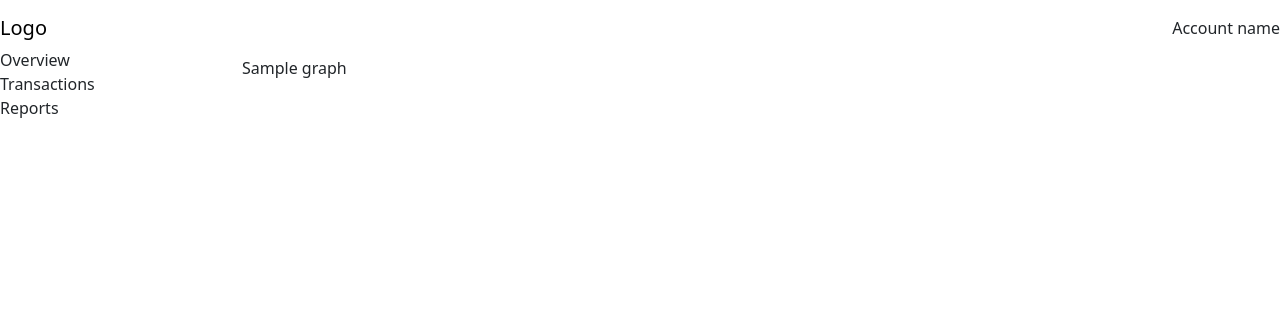
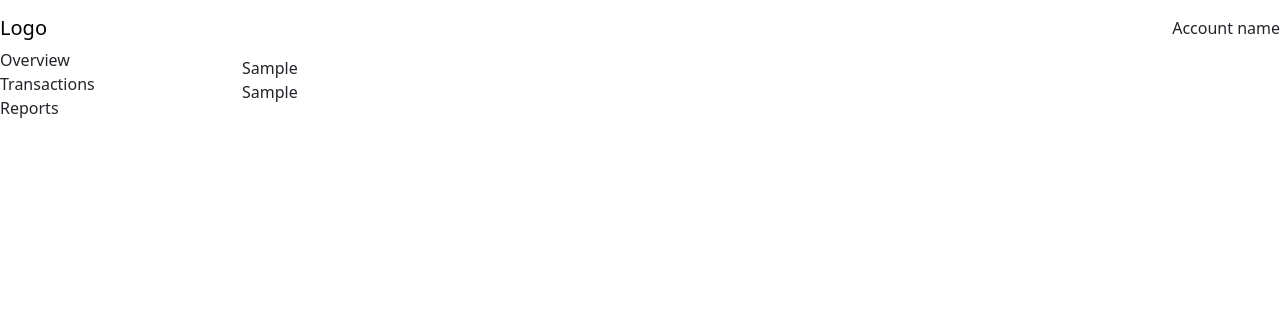
Before and after one commit to adogb/budget-app, a Flask app: template webapp/templates/overview.html in a window 1280 px wide; the page is wider, and only the part inside the window is pictured. Shown: the top 316 px of that part. Run offline with Flask 3, Linux system fonts and the light colour scheme; the template is opened without the code that fills it: most values are stand-ins (such as "Sample title", 1, 10 or a date in 2020).

Commit message:
Add categories pie chart

```diff
--- a/webapp/routes.py
+++ b/webapp/routes.py
@@ -46,11 +46,22 @@ def index():
     summary_df["amount"] = summary_df["amount"].abs()
 
     # create bar chart of monthly expenses and incomes
-    fig = px.bar(summary_df, x="month", y="amount", color="type", barmode="group")
-    graph_html = fig.to_html(include_plotlyjs='cdn')
+    transactions_fig = px.bar(summary_df, x="month", y="amount", color="type", barmode="group")
+    transactions_chart_html = transactions_fig.to_html(include_plotlyjs='cdn')
+
+    # create pie chart of expenses by category
+    categories_df = transactions_df[transactions_df["type"] == "Expense"].groupby(by=["category"])["amount"].sum().reset_index()
+    # keep negative values only and in absolute value
+    categories_df = categories_df[categories_df["amount"] < 0]
+    categories_df["amount"] = categories_df["amount"].abs()
+    # create chart
+    categories_fig = px.pie(categories_df, values="amount", names="category")
+    categories_chart_html = categories_fig.to_html(include_plotlyjs='cdn')
 
     # render html
-    return render_template("overview.html", transactions_df=transactions_df, graph=graph_html)
+    return render_template("overview.html", transactions_df=transactions_df,
+                           transactions_chart=transactions_chart_html,
+                           categories_chart=categories_chart_html)
 
 @app.route('/transactions')
 def transactions():
--- a/webapp/templates/overview.html
+++ b/webapp/templates/overview.html
@@ -5,7 +5,8 @@
     <div class="row">
       <div class="col-8">
         <div id="balance"></div>
-        <div id="in-out-chart">{{ graph|safe }}</div>
+        <div id="transactions-chart">{{ transactions_chart|safe }}</div>
+        <div id="categories-chart">{{categories_chart|safe}}</div>
       </div>
       <div class="col-4"></div>
     </div>
```
